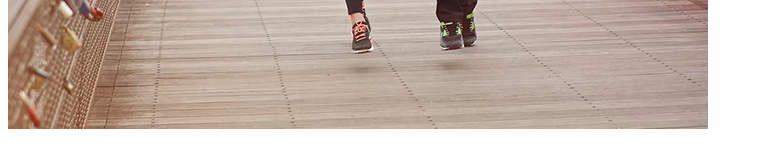
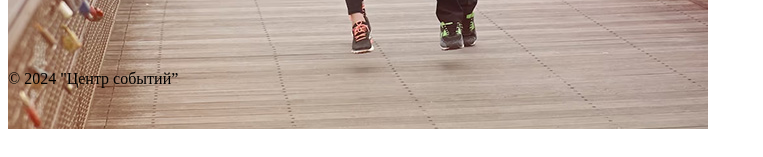
Before and after one commit to AttractorSchool/ap-12-esdp-team-2-front, a Nuxt app: page / in a window 1280 px wide. Shown: the part 2809-2966 px from the top of the page, without its empty margins (0-763 px from the left). Built offline with nearby package versions, Linux system fonts and the light colour scheme.

Commit message:
add footer

```diff
--- /dev/null
+++ b/components/footer.vue
@@ -0,0 +1,12 @@
+<template>
+  <footer class="u-align-center u-clearfix u-footer u-grey-80 u-footer" id="sec-9d75">
+    <div class="u-clearfix u-sheet u-sheet-1">
+      <p class="u-small-text u-text u-text-variant u-text-1">
+        © 2024 "Центр событий”
+      </p>
+    </div>
+  </footer>
+</template>
+
+<script setup lang="ts">
+</script>
--- a/pages/index.vue
+++ b/pages/index.vue
@@ -15,14 +15,16 @@
     </div>
   </section>
   <ClubsList/>
+  <Footer/>
 </template>
 
 <script>
   import ClubsList from "@/components/clubs_list.vue"
-
+  import Footer from "@/components/footer.vue"
   export default {
     components: {
-      ClubsList
+      ClubsList,
+      Footer
     }
 }
 </script>
```
